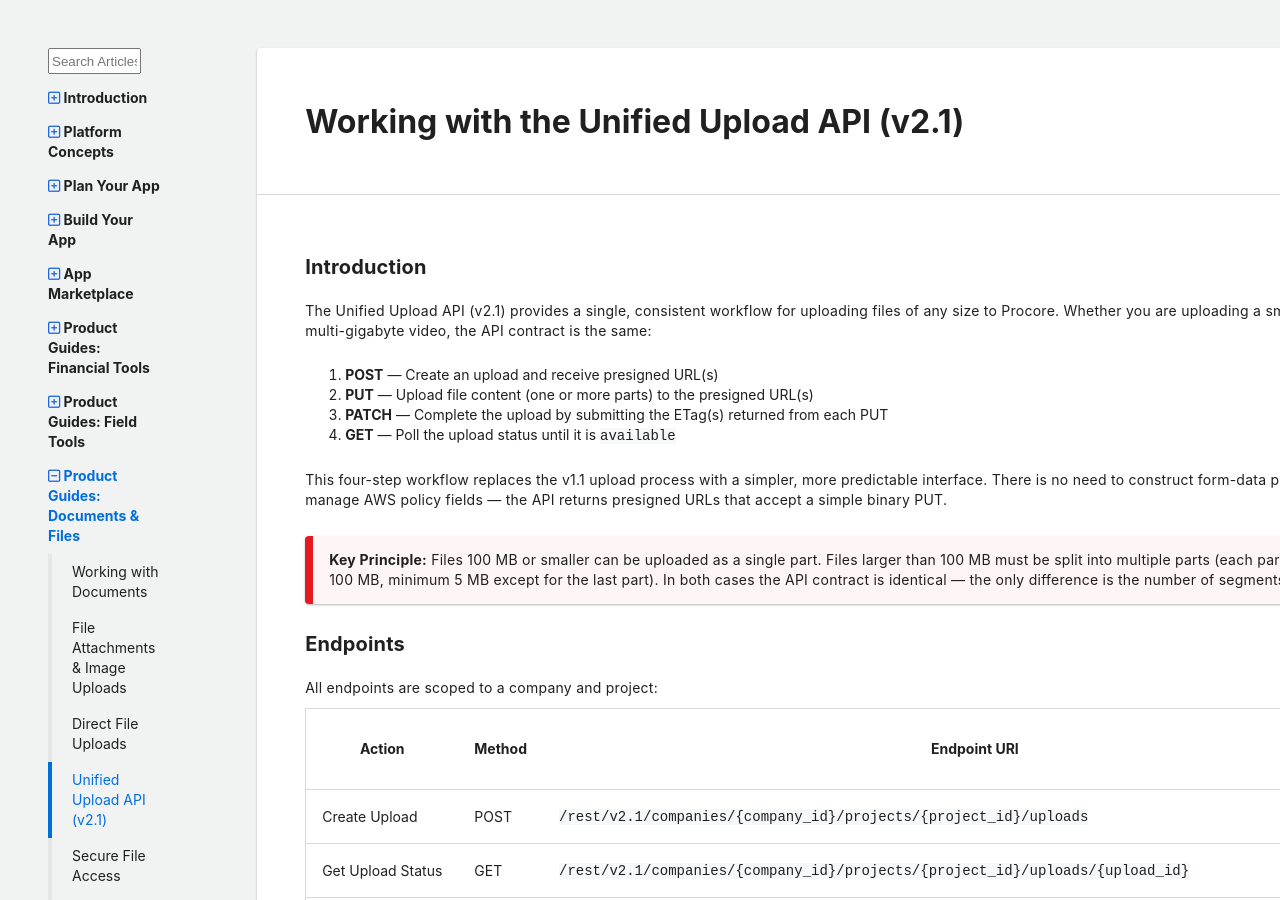
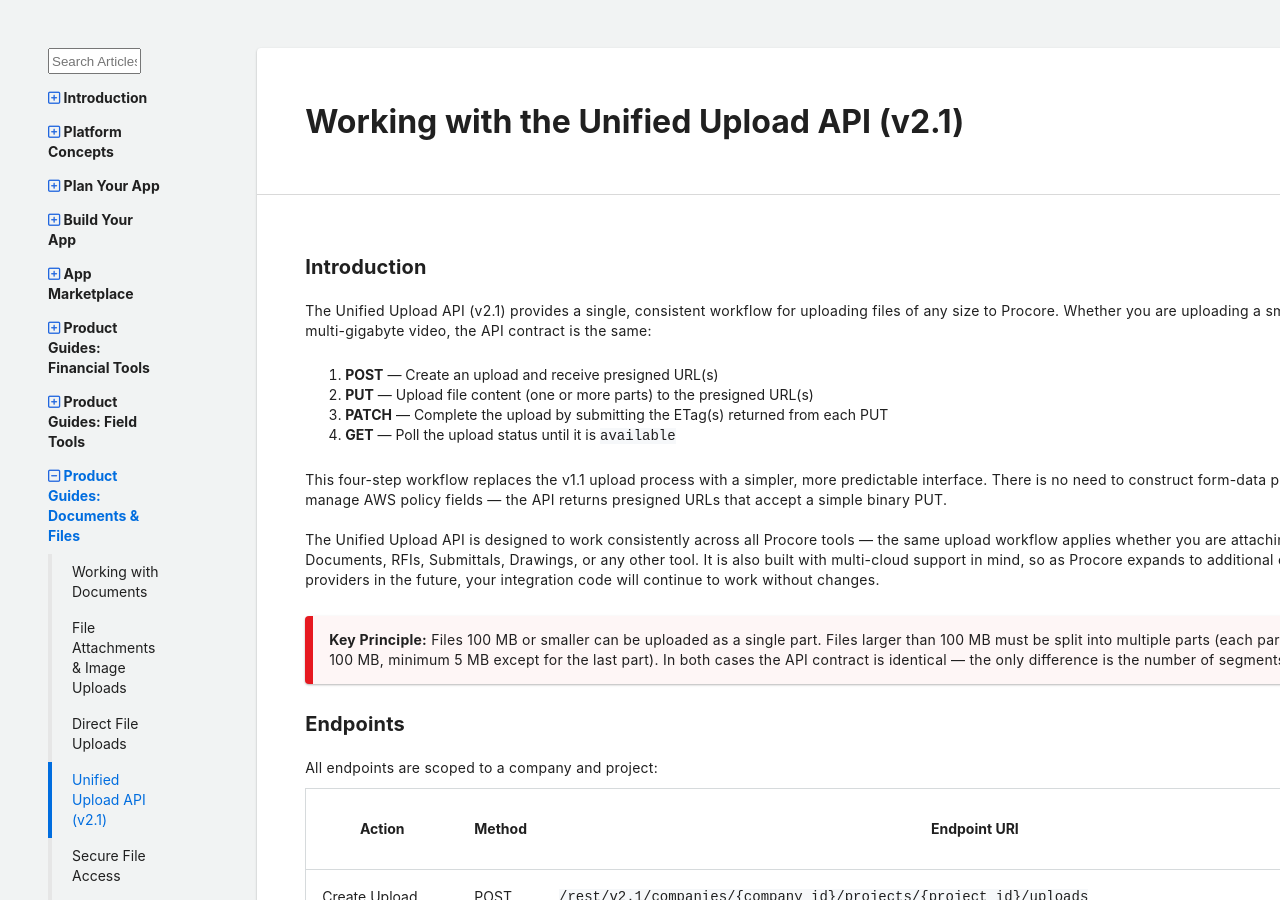
Before and after one commit to procore/documentation, a Jekyll site: the page built from tutorials/tutorial_unified_uploads.md, in a window 1280 px wide and 900 px high. Built offline with Jekyll 4.4.1, drawn with Linux system fonts in a browser that asks for light colours; comment, search, counter and statistics services are not loaded.

Commit message:
docs: highlight multi-cloud and cross-tool consistency
Made-with: Cursor

```diff
--- a/tutorials/tutorial_unified_uploads.md
+++ b/tutorials/tutorial_unified_uploads.md
@@ -18,6 +18,9 @@ Whether you are uploading a small document or a multi-gigabyte video, the API co
 
 This four-step workflow replaces the v1.1 upload process with a simpler, more predictable interface.
 There is no need to construct form-data payloads or manage AWS policy fields — the API returns presigned URLs that accept a simple binary PUT.
+
+The Unified Upload API is designed to work consistently across all Procore tools — the same upload workflow applies whether you are attaching files to Documents, RFIs, Submittals, Drawings, or any other tool.
+It is also built with multi-cloud support in mind, so as Procore expands to additional cloud storage providers in the future, your integration code will continue to work without changes.
 
 > **Key Principle:** Files 100 MB or smaller can be uploaded as a single part.
 > Files larger than 100 MB must be split into multiple parts (each part can be at most 100 MB, minimum 5 MB except for the last part).
```
